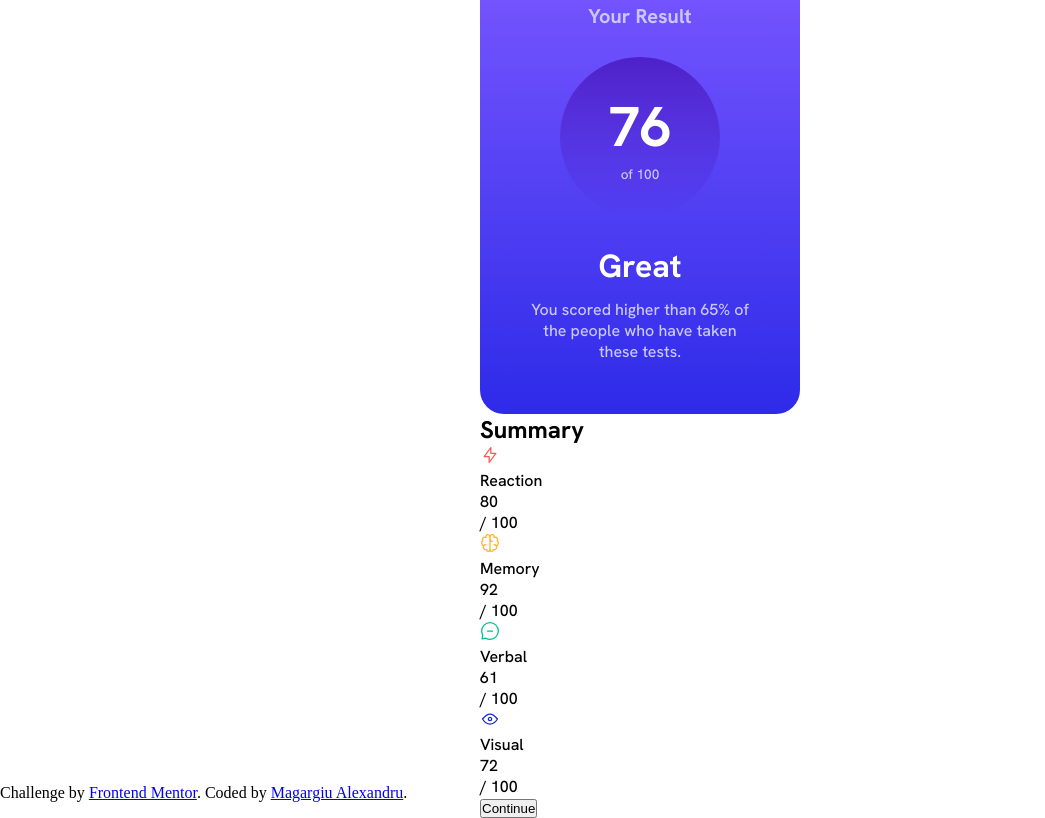
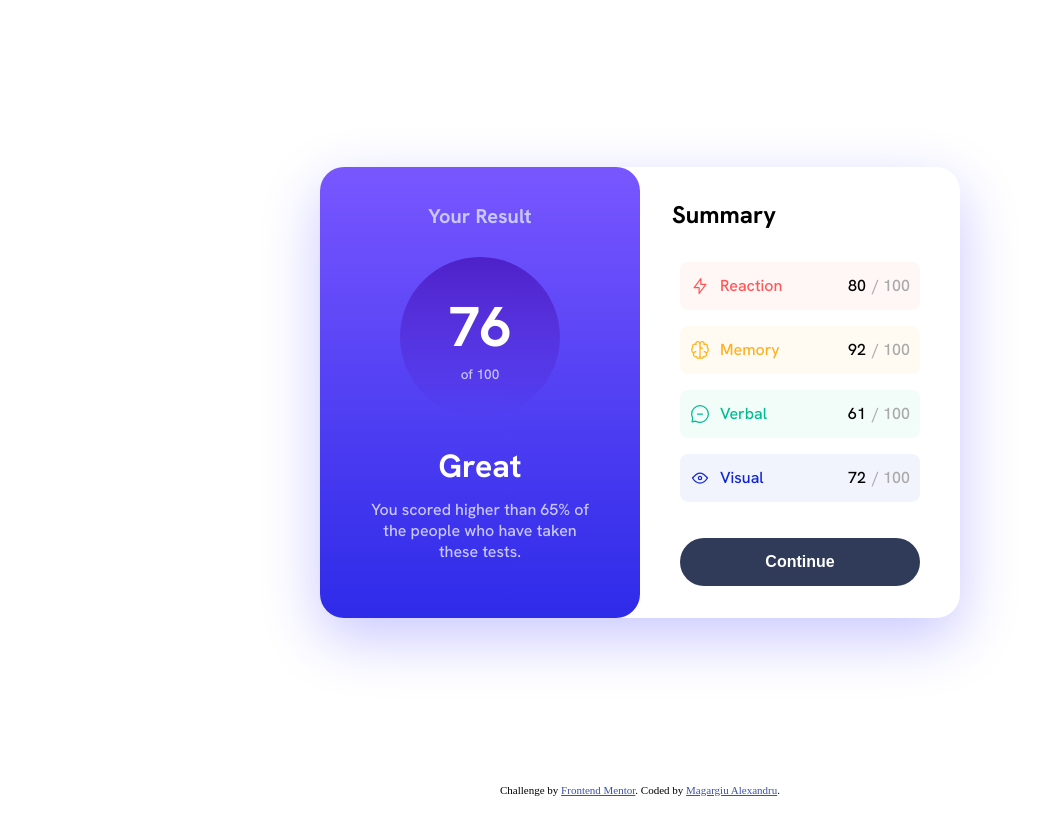
Before and after one commit to AlexMagargiu/FM-Results-Summary, a plain HTML site: page index.html in a window 1280 px wide. Shown: the whole page, without its empty margins (0-1045 px from the left). Drawn offline with Linux system fonts and the light colour scheme.

Commit message:
Complete CSS

```diff
--- a/style.css
+++ b/style.css
@@ -10,6 +10,12 @@ main{
     align-items: center;
     height: 98vh;
     font-family: 'Hanken Grotesk', sans-serif;
+}
+
+.content{
+    display: flex;
+    border-radius: 1.5rem;
+    box-shadow: hsl(241, 100%, 89%) 0px 20px 60px;
 }
 
 .left{
@@ -62,3 +68,104 @@ main{
     color: hsl(241, 100%, 89%);
     margin-bottom: 1rem;
 }
+
+.right{
+    display: flex;
+    flex-direction: column;
+    min-width: 20rem;
+    align-items: center;
+    padding: 2rem;
+    gap: 1rem;
+}
+
+h2{
+    align-self: flex-start;
+    font-size: 1.5rem;
+    font-weight: 600;
+    margin-bottom: 1rem;
+}
+
+.score{
+    display: flex;
+    justify-content: space-between;
+    align-items: center;
+    min-width: 15rem;
+    height: 3rem;
+    border-radius: 8px;
+    padding: 10px;
+}
+
+.type{
+    display: flex;
+    justify-content: center;
+    align-items: center;
+    gap: 10px;
+}
+
+.red{
+    background-color: hsla(0, 100%, 67%, 5%);
+}
+
+.yellow{
+    background-color: hsla(39, 100%, 56%, 5%);
+}
+
+.green{
+    background-color: hsl(166, 100%, 37%, 5%);
+}
+
+.blue{
+    background-color: hsl(234, 85%, 45%, 5%);
+}
+
+.red > .type{
+    color: hsl(0, 100%, 67%);
+}
+
+.yellow > .type{
+    color: hsl(39, 100%, 56%);
+}
+
+.green > .type{
+    color: hsl(166, 100%, 37%);
+}
+
+.blue > .type{
+    color: hsl(234, 85%, 45%);
+}
+
+.points{
+    display: flex;
+    gap: 0.40em;
+    align-items: center;
+    justify-content: center;
+}
+
+.gray{
+    color: darkgray;
+}
+
+button{
+    margin-top: 20px;
+    min-width: 15rem;
+    min-height: 3rem;
+    border: 0;
+    border-radius: 40px;
+    background-color: hsl(224, 30%, 27%);
+    color: hsl(0, 0%, 100%);
+    font-size: 1em;
+    font-weight: 800;
+}
+
+button:active, button:hover{
+    background-color: hsl(241, 81%, 54%);
+}
+
+.attribution {
+    font-size: 11px;
+    text-align: center;
+}
+
+.attribution a {
+    color: hsl(228, 45%, 44%);
+}
```
